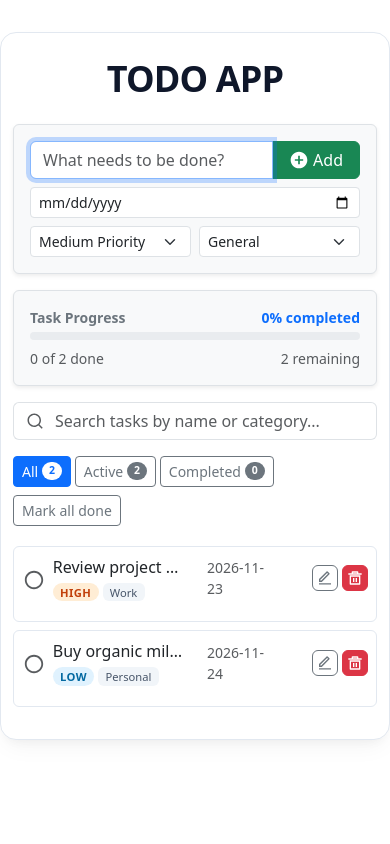
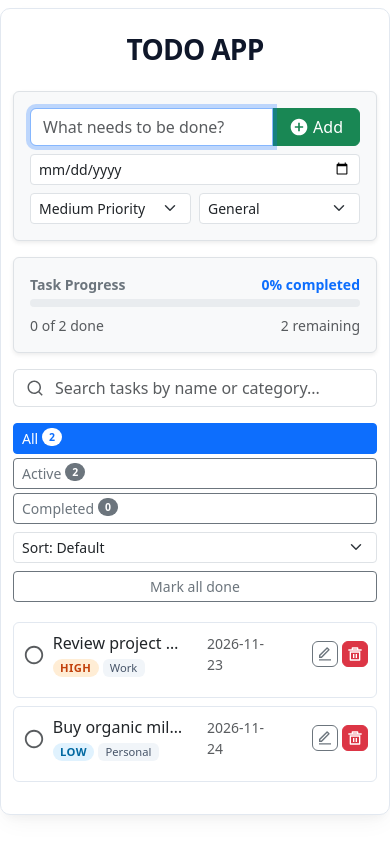
Before and after one commit to Shivamku19/Todo, a React (Vite) app in the folder todo-version-3-useref/: page / in a window 390 px wide. Built offline with nearby package versions, Linux system fonts and the light colour scheme.

Commit message:
feat: add sorting options by due date and priority with responsive tweaks

```diff
--- a/todo-version-3-useref/src/App.css
+++ b/todo-version-3-useref/src/App.css
@@ -157,3 +157,20 @@ body {
   display: inline-block;
   line-height: 1.2;
 }
+
+@media (max-width: 576px) {
+  .todo-container {
+    padding: 1rem;
+    margin: 0.5rem auto;
+    border-radius: var(--radius-md);
+  }
+
+  .head {
+    font-size: 1.75rem;
+  }
+
+  .task-filters-section .d-flex {
+    flex-direction: column;
+    align-items: stretch !important;
+  }
+}
--- a/todo-version-3-useref/src/App.jsx
+++ b/todo-version-3-useref/src/App.jsx
@@ -14,6 +14,7 @@ function AppContent() {
   const { todoItems, clearCompleted, toggleAllCompleted } = useTodo();
   const [filter, setFilter] = useState("all");
   const [searchQuery, setSearchQuery] = useState("");
+  const [sortBy, setSortBy] = useState("default");
 
   const counts = {
     all: todoItems.length,
@@ -36,6 +37,24 @@ function AppContent() {
     return true;
   });
 
+  const sortedItems = [...filteredItems].sort((a, b) => {
+    if (sortBy === "dueDate") {
+      if (!a.dueDate) return 1;
+      if (!b.dueDate) return -1;
+      return new Date(a.dueDate) - new Date(b.dueDate);
+    }
+    if (sortBy === "priority") {
+      const priorityWeight = { urgent: 4, high: 3, medium: 2, low: 1 };
+      const weightA = priorityWeight[a.priority?.toLowerCase()] || 0;
+      const weightB = priorityWeight[b.priority?.toLowerCase()] || 0;
+      return weightB - weightA;
+    }
+    if (sortBy === "name") {
+      return (a.name || "").localeCompare(b.name || "");
+    }
+    return 0;
+  });
+
   return (
     <div className="todo-container container py-4">
       <Header />
@@ -48,9 +67,11 @@ function AppContent() {
         counts={counts}
         onClearCompleted={clearCompleted}
         onToggleAll={toggleAllCompleted}
+        sortBy={sortBy}
+        onSortChange={setSortBy}
       />
-      <Welcomemess todoitems={filteredItems} />
-      <Todoitems todoitems={filteredItems} />
+      <Welcomemess todoitems={sortedItems} />
+      <Todoitems todoitems={sortedItems} />
     </div>
   );
 }
--- a/todo-version-3-useref/src/component/TaskFilters.jsx
+++ b/todo-version-3-useref/src/component/TaskFilters.jsx
@@ -1,4 +1,4 @@
-function TaskFilters({ currentFilter, onFilterChange, counts, onClearCompleted, onToggleAll }) {
+function TaskFilters({ currentFilter, onFilterChange, counts, onClearCompleted, onToggleAll, sortBy, onSortChange }) {
   const filters = [
     { key: 'all', label: 'All', count: counts.all },
     { key: 'active', label: 'Active', count: counts.active },
@@ -29,7 +29,19 @@ function TaskFilters({ currentFilter, onFilterChange, counts, onClearCompleted,
           })}
         </div>
 
-        <div className="d-flex gap-2">
+        <div className="d-flex align-items-center gap-2 flex-wrap">
+          <select
+            className="form-select form-select-sm"
+            style={{ width: "auto" }}
+            value={sortBy}
+            onChange={(e) => onSortChange(e.target.value)}
+            title="Sort tasks"
+          >
+            <option value="default">Sort: Default</option>
+            <option value="dueDate">Sort: Due Date</option>
+            <option value="priority">Sort: Priority</option>
+            <option value="name">Sort: Name (A-Z)</option>
+          </select>
           {counts.all > 0 && (
             <button
               type="button"
```
